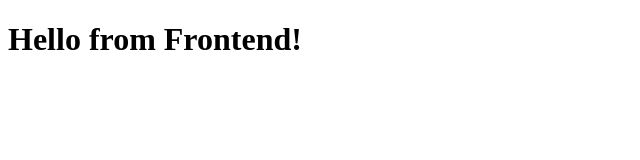
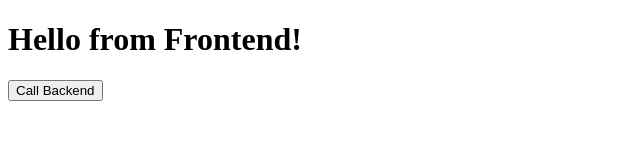
Before and after one commit to mrakkan/test, a website: page web-test/frontend/index.html in a window 1280 px wide. Shown: the whole page, without its empty margins (0-640 px from the left). Drawn offline with Linux system fonts and the light colour scheme.

Commit message:
Update index.html

```diff
--- a/web-test/frontend/index.html
+++ b/web-test/frontend/index.html
@@ -5,5 +5,15 @@
 </head>
 <body>
   <h1>Hello from Frontend!</h1>
+  <button onclick="callAPI()">Call Backend</button>
+  <p id="result"></p>
+
+  <script>
+    async function callAPI() {
+      let res = await fetch("http://localhost:5000/api/hello");
+      let data = await res.json();
+      document.getElementById("result").innerText = data.message;
+    }
+  </script>
 </body>
 </html>
```
